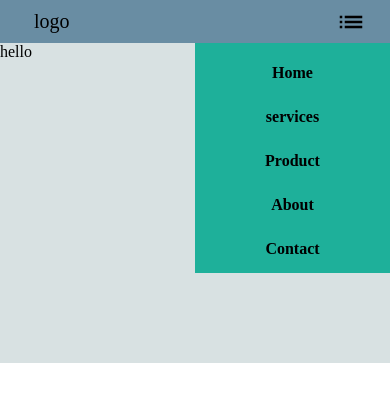
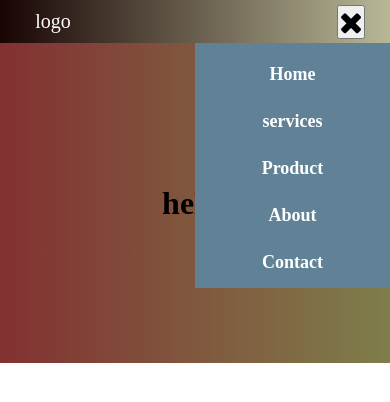
Before and after one commit to akshayparkhande/responsivenavbar, a plain HTML site: page index.html in a window 390 px wide. Drawn offline with Linux system fonts and the light colour scheme.

Commit message:
color changes

```diff
--- a/index.html
+++ b/index.html
@@ -7,6 +7,7 @@
   <title>Document</title>
   <link rel="stylesheet" href="style.css">
   <link rel="stylesheet" href="https://fonts.googleapis.com/icon?family=Material+Icons">
+  <link rel="stylesheet" href="https://cdnjs.cloudflare.com/ajax/libs/font-awesome/4.7.0/css/font-awesome.min.css">
 
 </head>
 <body>
@@ -26,10 +27,11 @@
           </ul>
         </div>
       </div>
-      <i class="material-icons" onclick="btnchange()" id="button">list</i>
+      <!-- <i class="material-icons" onclick="btnchange()" id="button">list</i> -->
+      <button id="button" onclick="btnchange()" class="fa fa-close"></button>
     </div>
     <div class="mainbody">
-      hello
+      <h1>hello</h1>
     </div>
   </div>
 
@@ -38,7 +40,10 @@
 
     function btnchange() {
      let x=document.getElementById('navbar');
+     let y=document.getElementById('button');
      x.classList.toggle("responsive")
+     y.classList.toggle("fa-bars")
+     y.classList.toggle("fa-close")
     }
   </script>
 </body>
--- a/style.css
+++ b/style.css
@@ -7,7 +7,9 @@
   display: flex;
   justify-content: center;
   align-items: center;
-  background-color: rgb(105, 141, 163);
+  /* background-color: rgb(11, 32, 45); */
+  background-image: linear-gradient(to right, rgb(24, 4, 4) , rgb(184, 184, 151));
+  color: white;
 }
 
 .container {
@@ -16,7 +18,7 @@
   align-items: center;
   max-width: 1920;
   width: 80%;
-  background-color: rgb(105, 141, 163);
+  /* background-color: rgb(11, 31, 43); */
 }
 
 .logo {
@@ -39,7 +41,7 @@
 .navbar ul li {
   list-style-type: none;
   padding: 5px;
-  font-size: 16px;
+  font-size: 18px;
   font-weight: bold;
 }
 
@@ -54,10 +56,14 @@
 }
 
 .mainbody {
-  background-color: rgb(216, 225, 226);
+  background-image: linear-gradient(to right, rgb(130, 49, 49) , rgb(126, 126, 75));
   height: 20rem;
+  display: flex;
+  justify-content: center;
+  align-items: center;
 }
-@media only screen and (max-width: 600px) {
+
+@media only screen and (max-width: 650px) {
   #button {
     display: block;
     font-size: 30px;
@@ -71,7 +77,7 @@
     position: fixed;
     right: 0;
     top: 2.7rem;
-    background-color: rgb(30, 176, 154);
+    background-color: rgb(97, 130, 150);
     transition: all 0.3s ease-in-out;
   }
 
```
